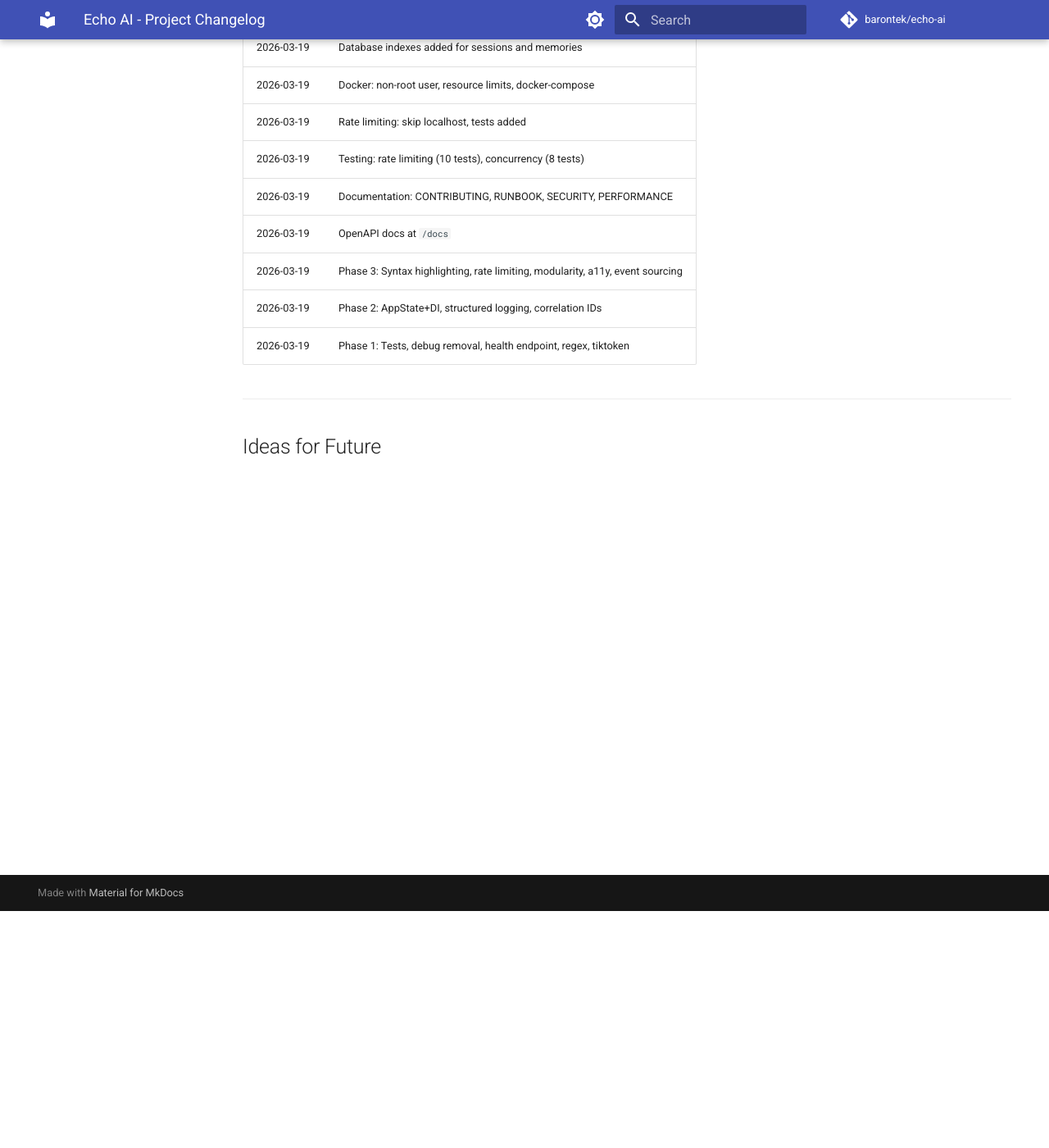
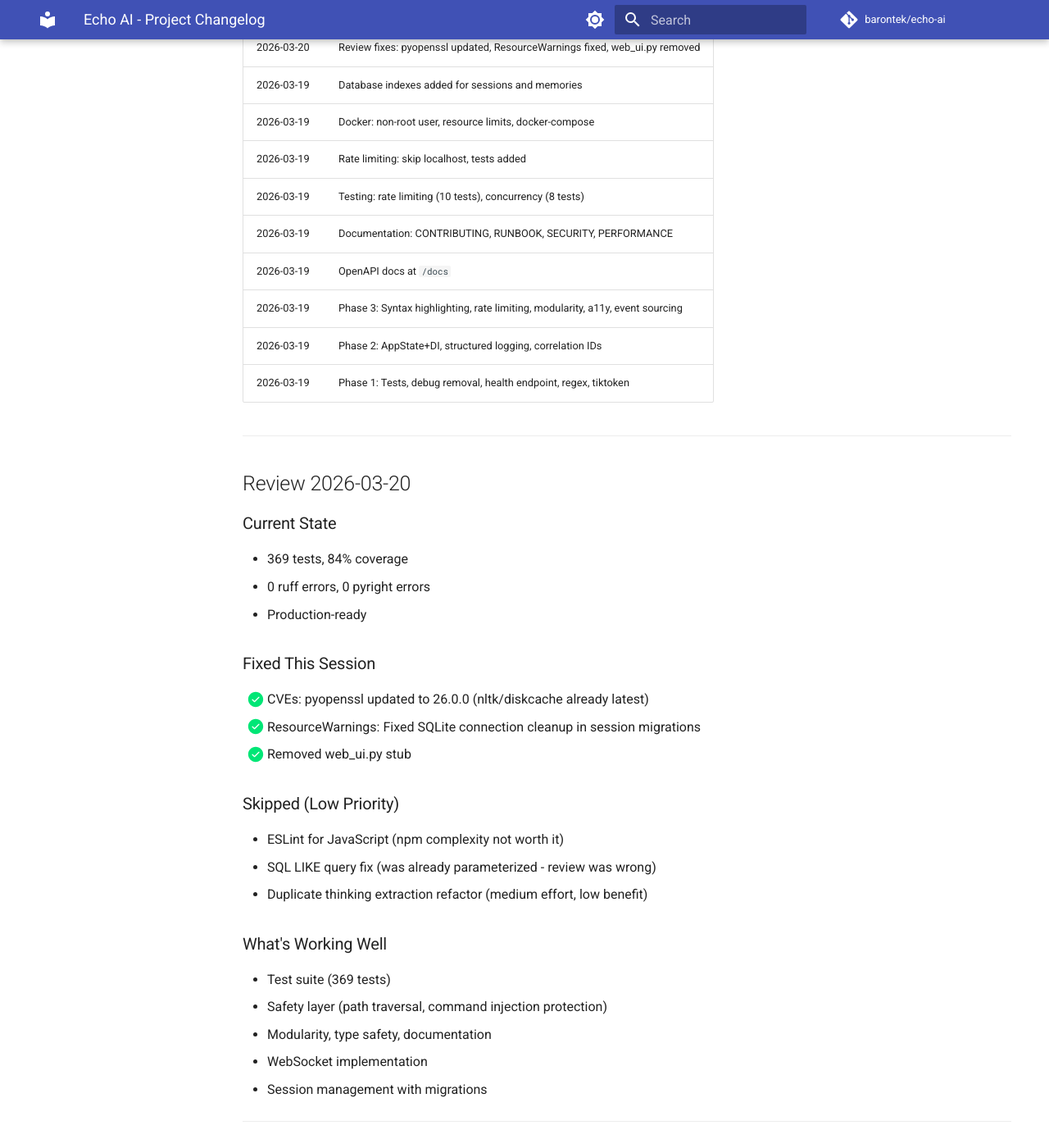
Before and after one commit to barontek/echo-ai, an MkDocs documentation site: the page built from docs/PROJECT_REVIEW.md, in a window 1280 px wide and 1400 px high, scrolled down 289 px. Shown: the whole window at 82% size. Built offline with MkDocs 1.6.1 and Material for MkDocs 9.7.7, drawn with Linux system fonts in a browser that asks for light colours; comment, search, counter and statistics services are not loaded.

Commit message:
Review fixes: pyopenssl update, ResourceWarnings fix, remove web_ui.py stub

```diff
--- a/docs/PROJECT_REVIEW.md
+++ b/docs/PROJECT_REVIEW.md
@@ -4,6 +4,7 @@
 
 | Date | Changes |
 |------|---------|
+| 2026-03-20 | Review fixes: pyopenssl updated, ResourceWarnings fixed, web_ui.py removed |
 | 2026-03-19 | Database indexes added for sessions and memories |
 | 2026-03-19 | Docker: non-root user, resource limits, docker-compose |
 | 2026-03-19 | Rate limiting: skip localhost, tests added |
@@ -16,6 +17,32 @@
 
 ---
 
+## Review 2026-03-20
+
+### Current State
+- 369 tests, 84% coverage
+- 0 ruff errors, 0 pyright errors
+- Production-ready
+
+### Fixed This Session
+- [x] CVEs: pyopenssl updated to 26.0.0 (nltk/diskcache already latest)
+- [x] ResourceWarnings: Fixed SQLite connection cleanup in session migrations
+- [x] Removed web_ui.py stub
+
+### Skipped (Low Priority)
+- ESLint for JavaScript (npm complexity not worth it)
+- SQL LIKE query fix (was already parameterized - review was wrong)
+- Duplicate thinking extraction refactor (medium effort, low benefit)
+
+### What's Working Well
+- Test suite (369 tests)
+- Safety layer (path traversal, command injection protection)
+- Modularity, type safety, documentation
+- WebSocket implementation
+- Session management with migrations
+
+---
+
 ## Ideas for Future
 
 <!-- Add improvement ideas here -->
```
Also changed, not shown: 2 other files.
